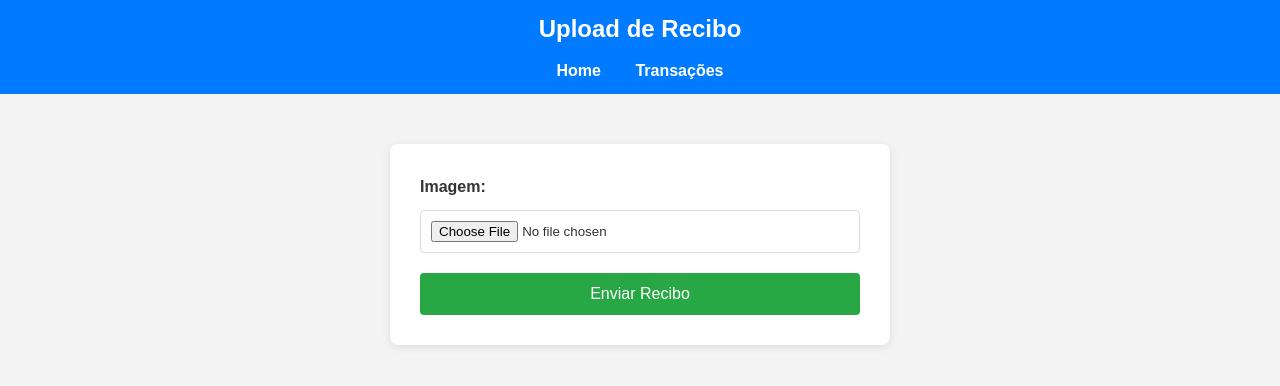
After one commit to AthosSperber/gerenciadorFinancas, a Django app: page /upload_recibo/ in a window 1280 px wide. The commit adds this page. Shown: the top 386 px of the page. Run offline with Django 5.2, Linux system fonts and the light colour scheme.

Commit message:
add area upload recibo

```diff
--- a/gerenciador_financas/finanças/forms.py
+++ b/gerenciador_financas/finanças/forms.py
@@ -1,5 +1,5 @@
 from django import forms
-from .models import Transacao
+from .models import Transacao, Recibo
 
 class TransacaoForm(forms.ModelForm):
     class Meta:
@@ -8,3 +8,8 @@ class TransacaoForm(forms.ModelForm):
         widgets = {
             'data': forms.DateInput(attrs={'type': 'date'}),
         }
+
+class ReciboForm(forms.ModelForm):
+    class Meta:
+        model = Recibo
+        fields = ['imagem']
--- a/gerenciador_financas/finanças/models.py
+++ b/gerenciador_financas/finanças/models.py
@@ -1,4 +1,5 @@
 from django.db import models
+from django.utils import timezone
 
 class Transacao(models.Model):
     TIPO_CHOICES = [
@@ -20,4 +21,12 @@ class Ticker(models.Model):
     def __str__(self):
         return self.nome
 
+class Recibo(models.Model):
+    imagem = models.ImageField(upload_to='recibos/')
+    data_upload = models.DateTimeField(auto_now_add=True)
+    transacao = models.ForeignKey(Transacao, on_delete=models.CASCADE, null=True, blank=True)
+
+    def __str__(self):
+        return f'Recibo {self.id}'
+
 # Create your models here.
--- /dev/null
+++ b/gerenciador_financas/finanças/static/css/upload_recibo.css
@@ -0,0 +1,47 @@
+form {
+    max-width: 500px;
+    margin: 50px auto;
+    padding: 30px;
+    background-color: #fff;
+    border-radius: 8px;
+    box-shadow: 0 2px 10px rgba(0,0,0,0.1);
+}
+
+form label {
+    display: block;
+    margin-bottom: 10px;
+    font-weight: bold;
+}
+
+form input {
+    width: 100%;
+    padding: 10px;
+    border: 1px solid #ddd;
+    border-radius: 4px;
+    margin-bottom: 20px;
+}
+
+form button {
+    width: 100%;
+    padding: 12px;
+    background-color: #28a745;
+    color: #fff;
+    border: none;
+    border-radius: 4px;
+    font-size: 16px;
+    cursor: pointer;
+}
+
+form button:hover {
+    background-color: #218838;
+}
+
+.erro {
+    max-width: 500px;
+    margin: 20px auto;
+    padding: 15px;
+    background-color: #f8d7da;
+    color: #721c24;
+    border-radius: 4px;
+    border: 1px solid #f5c6cb;
+}
--- a/gerenciador_financas/finanças/templates/finanças/transacoes_list.html
+++ b/gerenciador_financas/finanças/templates/finanças/transacoes_list.html
@@ -13,6 +13,7 @@
             <a href="{% url 'home' %}">Home</a>
             <a href="{% url 'transacao_create' %}">Adicionar Transação</a>
             <a href="{% url 'cotacao' %}"> Ver Cotações</a>
+            <a href="{% url 'upload_recibo' %}">Upload de Recibo</a>
         </nav>
     </header>
     <section class="saldo">
--- /dev/null
+++ b/gerenciador_financas/finanças/templates/finanças/upload_recibo.html
@@ -0,0 +1,32 @@
+<!DOCTYPE html>
+<html lang="pt-BR">
+<head>
+    <meta charset="UTF-8">
+    <meta name="viewport" content="width=device-width, initial-scale=1.0">
+    <title>Upload de Recibo</title>
+    {% load static %}
+    <link rel="stylesheet" type="text/css" href="{% static 'css/base.css' %}">
+    <link rel="stylesheet" type="text/css" href="{% static 'css/upload_recibo.css' %}">
+</head>
+<body>
+    <header>
+        <h1>Upload de Recibo</h1>
+        <nav>
+            <a href="{% url 'home' %}">Home</a>
+            <a href="{% url 'transacoes_list' %}">Transações</a>
+        </nav>
+    </header>
+    <main>
+        {% if erro %}
+            <div class="erro">
+                <p>{{ erro }}</p>
+            </div>
+        {% endif %}
+        <form method="POST" enctype="multipart/form-data">
+            {% csrf_token %}
+            {{ form.as_p }}
+            <button type="submit">Enviar Recibo</button>
+        </form>
+    </main>
+</body>
+</html>
--- a/gerenciador_financas/finanças/urls.py
+++ b/gerenciador_financas/finanças/urls.py
@@ -9,4 +9,5 @@ urlpatterns = [
     path('cotacao/', views.cotacao_view, name='cotacao'),
     path('adicionar_ticker/', views.adicionar_ticker, name='adicionar_ticker'),
     path('excluir_ticker/<str:ticker_nome>/', views.excluir_ticker, name='excluir_ticker'),
+    path('upload_recibo/', views.upload_recibo, name='upload_recibo'),
 ]
--- a/gerenciador_financas/finanças/views.py
+++ b/gerenciador_financas/finanças/views.py
@@ -1,8 +1,10 @@
+import pytesseract
+from PIL import Image
 from plotly import graph_objs as go
 from plotly.offline import plot
 from django.shortcuts import render, redirect, get_object_or_404
-from .models import Transacao, Ticker
-from .forms import TransacaoForm
+from .models import Transacao, Ticker, Recibo
+from .forms import TransacaoForm, ReciboForm
 from .cotacao import get_price
 
 def transacoes_list(request):
@@ -75,3 +77,61 @@ def excluir_ticker(request, ticker_nome):
     ticker = get_object_or_404(Ticker, nome=ticker_nome)
     ticker.delete()
     return redirect('cotacao')
+
+
+def upload_recibo(request):
+    if request.method == 'POST':
+        form = ReciboForm(request.POST, request.FILES)
+        if form.is_valid():
+            recibo = form.save()
+            texto_extraido = extrair_texto_recibo(recibo.imagem.path)
+            dados_transacao = parse_texto_para_transacao(texto_extraido)
+            if dados_transacao:
+                transacao = Transacao.objects.create(**dados_transacao)
+                recibo.transacao = transacao
+                recibo.save()
+                return redirect('transacoes_list')
+            else:
+                context = {
+                    'form': form,
+                    'erro': 'Não foi possível extrair informações válidas do recibo.'
+                }
+                return render(request, 'finanças/upload_recibo.html', context)
+    else:
+        form = ReciboForm()
+    return render(request, 'finanças/upload_recibo.html', {'form': form})
+
+def extrair_texto_recibo(caminho_imagem):
+    imagem = Image.open(caminho_imagem)
+    texto = pytesseract.image_to_string(imagem, lang='por')
+    return texto
+
+def parse_texto_para_transacao(texto):
+    # Implementação simples usando expressões regulares
+    import re
+    resultado = {}
+    # Extrair valor
+    valor_match = re.search(r'R\$\s?(\d+,\d{2})', texto)
+    if valor_match:
+        valor = valor_match.group(1).replace('.', '').replace(',', '.')
+        resultado['valor'] = float(valor)
+    else:
+        return None
+    # Extrair data
+    data_match = re.search(r'Data[:\-]\s?(\d{2}/\d{2}/\d{4})', texto)
+    if data_match:
+        from datetime import datetime
+        data_str = data_match.group(1)
+        resultado['data'] = datetime.strptime(data_str, '%d/%m/%Y').date()
+    else:
+        return None
+    # Extrair descrição
+    descricao_match = re.search(r'Descrição[:\-]\s?(.*)', texto)
+    if descricao_match:
+        resultado['descricao'] = descricao_match.group(1).strip()
+    else:
+        resultado['descricao'] = 'Recibo sem descrição'
+    # Definir tipo e categoria (pode ser aprimorado conforme necessidade)
+    resultado['tipo'] = 'D'  # Assumindo que recibos são despesas
+    resultado['categoria'] = 'Outros'
+    return resultado
--- a/gerenciador_financas/gerenciador_financas/settings.py
+++ b/gerenciador_financas/gerenciador_financas/settings.py
@@ -11,6 +11,7 @@ https://docs.djangoproject.com/en/5.1/ref/settings/
 """
 
 from pathlib import Path
+import os
 
 # Build paths inside the project like this: BASE_DIR / 'subdir'.
 BASE_DIR = Path(__file__).resolve().parent.parent
@@ -122,3 +123,6 @@ STATIC_URL = 'static/'
 # https://docs.djangoproject.com/en/5.1/ref/settings/#default-auto-field
 
 DEFAULT_AUTO_FIELD = 'django.db.models.BigAutoField'
+
+MEDIA_URL = '/media/'
+MEDIA_ROOT = os.path.join(BASE_DIR, 'media')
--- a/gerenciador_financas/gerenciador_financas/urls.py
+++ b/gerenciador_financas/gerenciador_financas/urls.py
@@ -16,8 +16,10 @@ Including another URLconf
 """
 from django.contrib import admin
 from django.urls import include, path
+from django.conf import settings
+from django.conf.urls.static import static
 
 urlpatterns = [
     path('admin/', admin.site.urls),
     path('', include('finanças.urls')),
-]
+] + static(settings.MEDIA_URL, document_root=settings.MEDIA_ROOT)
--- a/mod.txt
+++ b/mod.txt
@@ -11,5 +11,5 @@ Mod 3: Web Scraping
 Coletar dados financeiros externos (como cotações).
 Exibir esses dados no painel do usuário.
 Mod 4: Reconhecimento de Imagens
-Implementar reconhecimento de texto (OCR) para recibos.
+Implementar reconhecimento de texto (OCR) para recibos. https://github.com/UB-Mannheim/tesseract/wiki
 Integrar dados extraídos no sistema de finanças.
```
